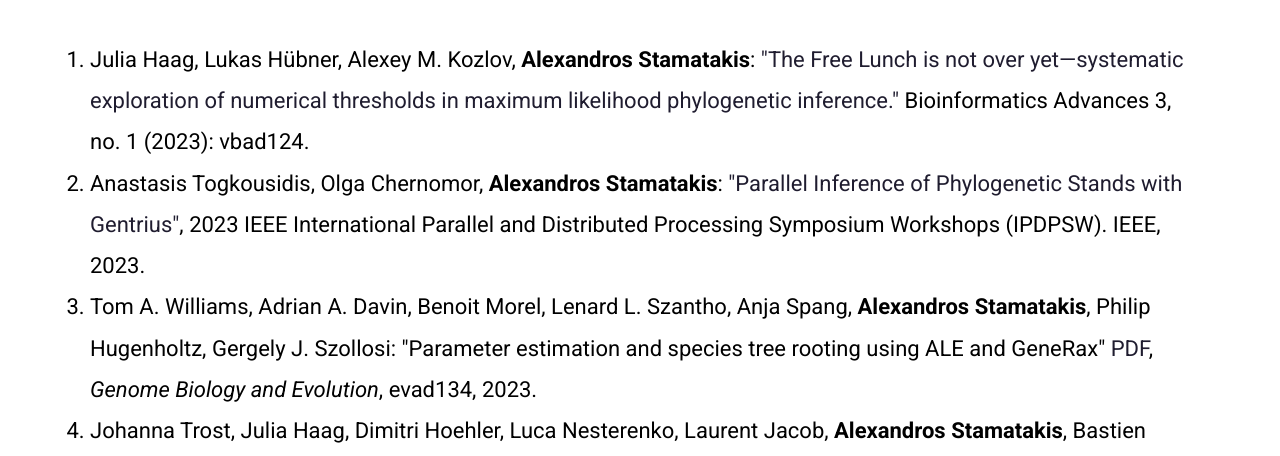
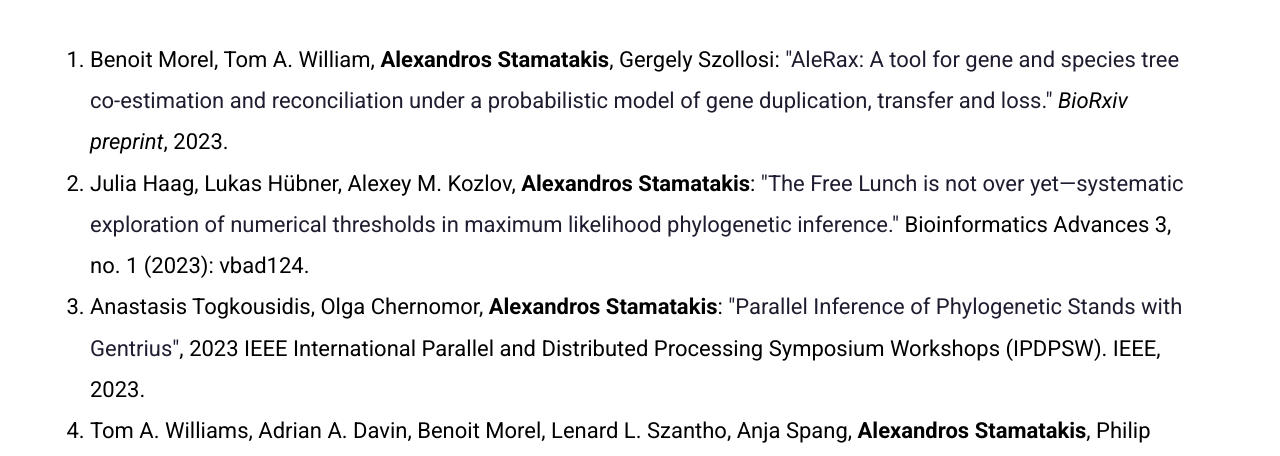
Before and after one commit to stamatak/bcg, a plain HTML site: page publications.html in a window 1280 px wide. Shown: the part 339-795 px from the top of the page. Drawn offline with Linux system fonts and the light colour scheme.

Commit message:
updated publication page

```diff
--- a/publications.html
+++ b/publications.html
@@ -87,8 +87,16 @@
 			      <div class="row">
 				<ol class="consult-ol">
 				  <li>
+				    Benoit Morel, Tom A. William, <b>Alexandros Stamatakis</b>, Gergely Szollosi:
+				    <a href="https://www.biorxiv.org/content/10.1101/2023.10.06.561091v2">
+				      "AleRax: A tool for gene and species tree co-estimation and reconciliation under a probabilistic model of gene duplication, transfer and loss."
+				    </a>
+				    <i>BioRxiv preprint</i>, 2023.
+				  </li>
+				  <li>
 				    Julia Haag, Lukas Hübner, Alexey M. Kozlov, <b>Alexandros Stamatakis</b>:
-				   <a href ="https://academic.oup.com/bioinformaticsadvances/article/3/1/vbad124/7273799?login=true">"The Free Lunch is not over yet—systematic exploration of numerical thresholds in maximum likelihood phylogenetic inference."</a>
+				    <a href ="https://academic.oup.com/bioinformaticsadvances/article/3/1/vbad124/7273799?login=true">"The Free Lunch
+				      is not over yet—systematic exploration of numerical thresholds in maximum likelihood phylogenetic inference."</a>
 				    Bioinformatics Advances 3, no. 1 (2023): vbad124.
 				  </li>
 				  <li>
```
